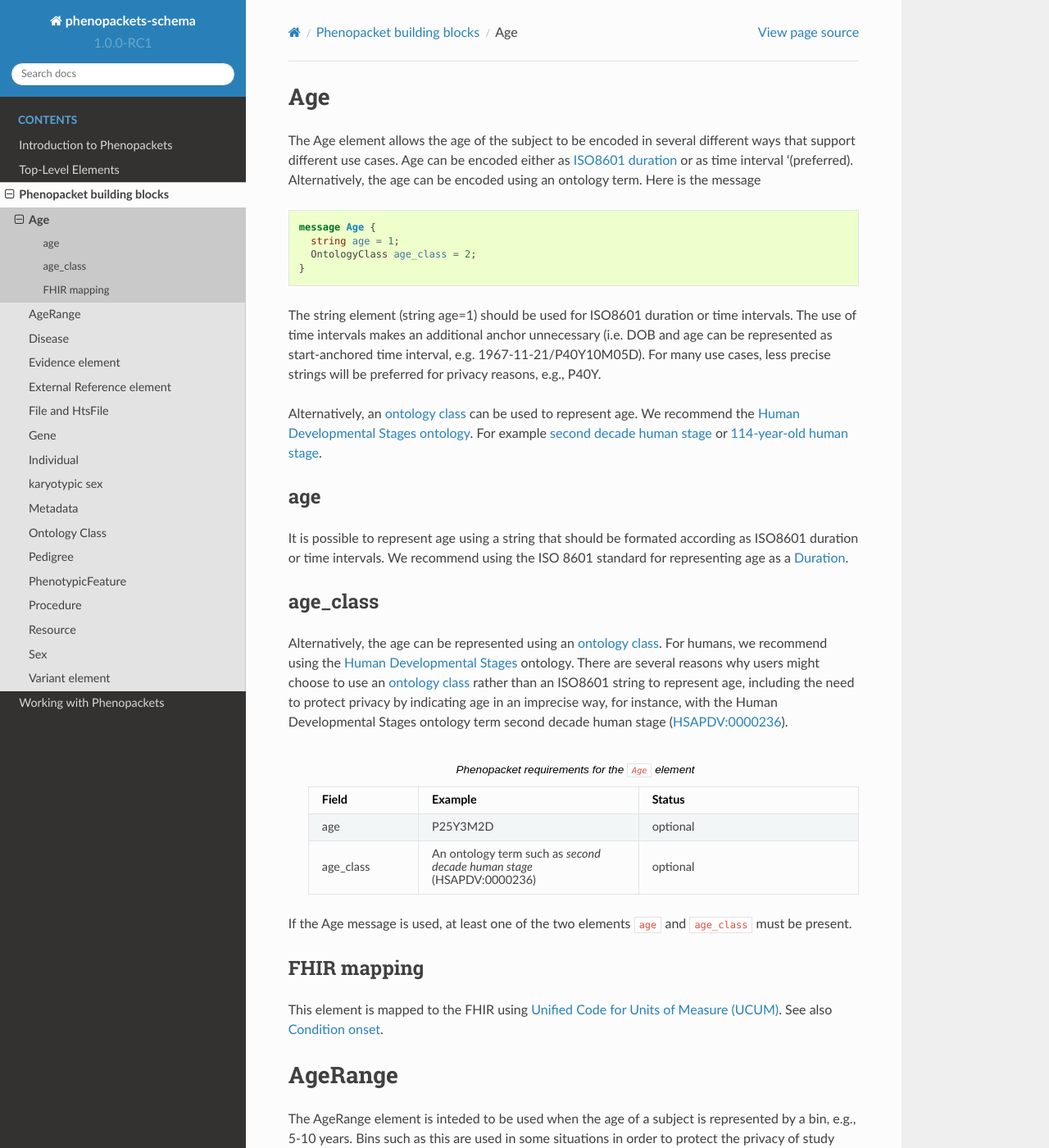
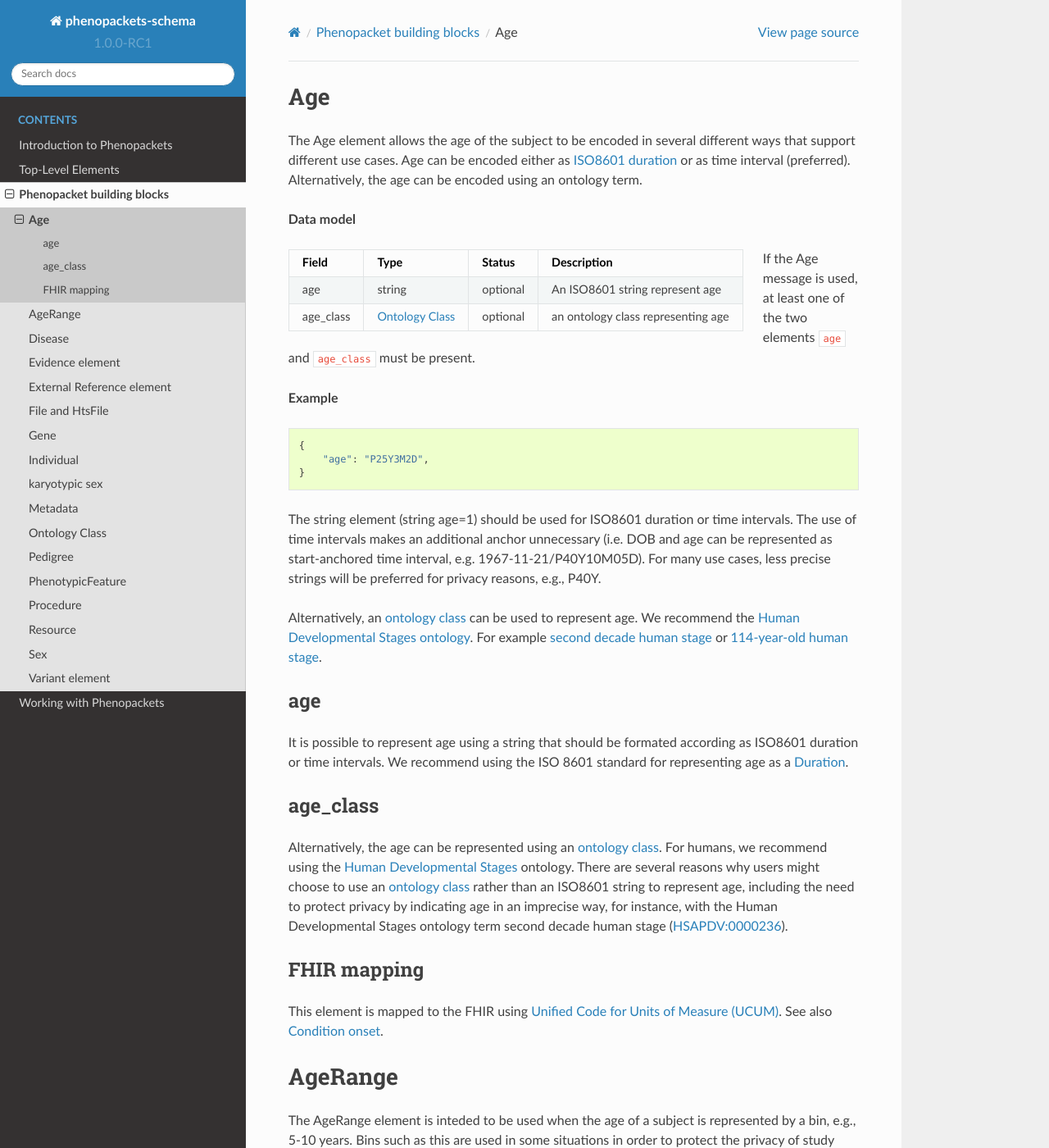
Before and after one commit to phenopackets/phenopacket-schema, a Sphinx documentation site: the page built from docs/age.rst, in a window 1280 px wide and 1400 px high. Shown: the whole window at 82% size. Built offline with Sphinx 7.4.7 and the Read the Docs theme 2.0.0, drawn with Linux system fonts in a browser that asks for light colours; some of the changed text lies outside the part shown.

Commit message:
updating format of Age.

```diff
--- a/docs/age.rst
+++ b/docs/age.rst
@@ -7,14 +7,33 @@ Age
 
 The Age element allows the age of the subject to be encoded in several different ways that support different use cases.
 Age can be encoded either as `ISO8601 duration <https://en.wikipedia.org/wiki/ISO_8601#Durations>`_ or as time
-interval '(preferred). Alternatively, the age can be encoded using an ontology term. Here is the message
+interval (preferred). Alternatively, the age can be encoded using an ontology term.
 
-.. code:: proto
 
-  message Age {
-    string age = 1;
-    OntologyClass age_class = 2;
+**Data model**
+
+.. csv-table::
+   :header: Field, Type, Status, Description
+   :align: left
+
+   age, string, optional, An ISO8601 string represent age
+   age_class, :ref:`rstontologyclass`, optional, an ontology class representing age
+
+
+
+If the Age message is used, at least one of the two elements ``age`` and ``age_class`` must be present.
+
+
+**Example**
+
+.. parsed-literal::
+
+  {
+      "age": "P25Y3M2D",
   }
+
+
+
 
 The string element (string age=1) should be used for ISO8601 duration or time intervals.
 The use of time intervals makes an additional anchor unnecessary (i.e. DOB and age can be
@@ -48,24 +67,6 @@ with the Human Developmental Stages ontology term second decade human stage
 
 
 
- .. list-table:: Phenopacket requirements for the ``Age`` element
-    :widths: 25 50 50
-    :header-rows: 1
-
-    * - Field
-      - Example
-      - Status
-    * - age
-      - P25Y3M2D
-      - optional
-    * - age_class
-      - An ontology term such as *second decade human stage* (HSAPDV:0000236)
-      - optional
-
-
-If the Age message is used, at least one of the two elements ``age`` and ``age_class`` must be present.
-
-
 FHIR mapping
 ~~~~~~~~~~~~
 This element is mapped to the FHIR using `Unified Code for Units of Measure (UCUM) <http://unitsofmeasure.org/trac/>`_.
@@ -83,12 +84,41 @@ The AgeRange element is inteded to be used when the age of a subject is represen
 such as this are used in some situations in order to protect the privacy of study participants, whose age is then
 represented by bins suich as 45-49 years, 50-54 years, 55-59 years, and so on.
 
-.. code-block:: proto
 
-  message AgeRange {
-    Age start = 1;
-    Age end = 2;
-  }
+
+
+
+**Data model**
+
+.. csv-table::
+   :header: Field, Type, Status, Description
+   :align: left
+
+   start, :ref:`rstage`, required, An Age message
+   end, :ref:`rstage`, required, An Age message
+
+
+|
+|
+|
+|
+
+
+**Example**
 
 For instance, to represent the bin 45-49 years, one could use an Age element with **P45Y** as the start element of the AgeRange elemnt,
 and an Age element with **P49Y** as the end element.
+
+
+
+
+.. parsed-literal::
+
+  {
+    "start": {
+        "age": "P45Y"
+    },
+    "end": {
+        "age": "P49Y"
+    }
+  }
```
